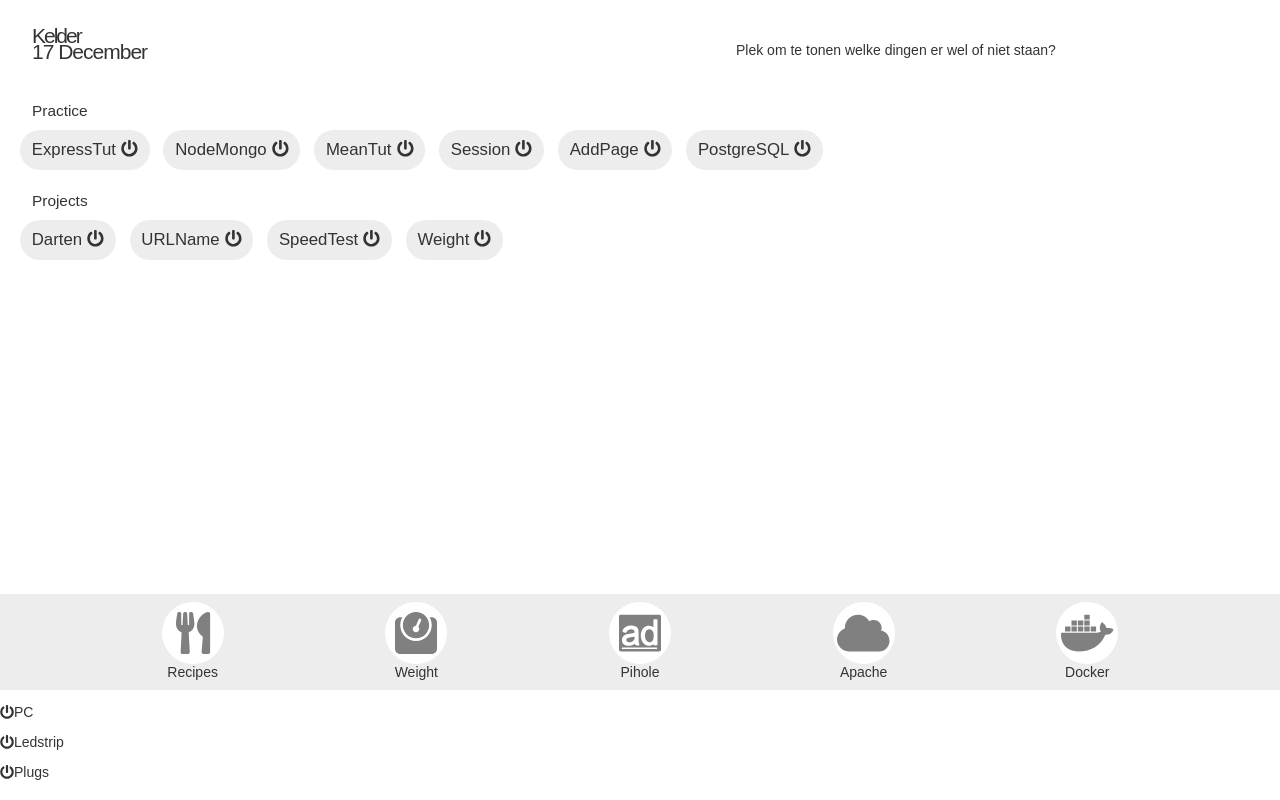
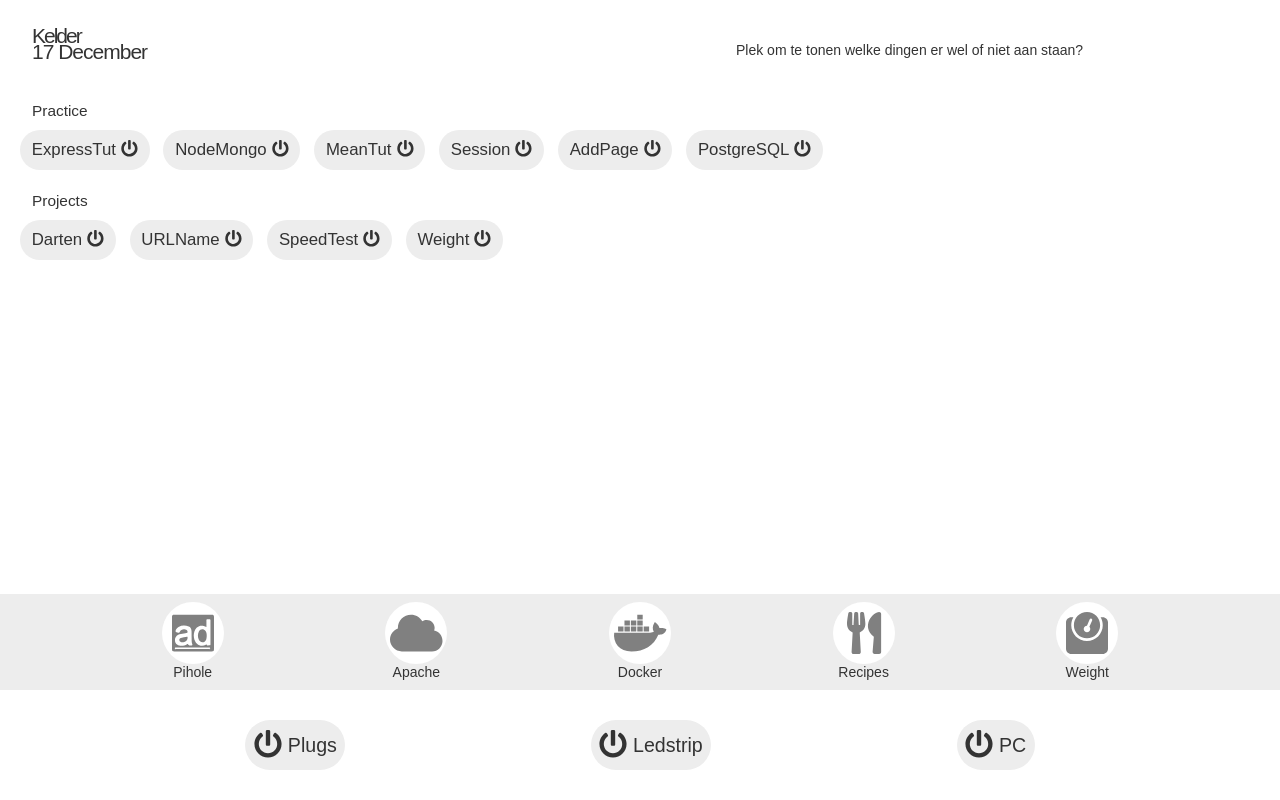
Before and after one commit to ASdeWekker/backup, a PHP site: page / in a window 1280 px wide. Run offline with PHP 8.4, Linux system fonts and the light colour scheme.

Commit message:
finished prototype styling, now ready for some minor tweaks if needed

```diff
--- a/practice/projects/kelder-prototype/index.html
+++ b/practice/projects/kelder-prototype/index.html
@@ -17,7 +17,7 @@
           </div>
         </div>
         <div class="header--container--right">
-          <p class="header--container--right--placeholder">Plek om te tonen welke dingen er wel of niet staan?</p>
+          <p class="header--container--right--placeholder">Plek om te tonen welke dingen er wel of niet aan staan?</p>
         </div>
       </div>
     </header>
@@ -45,29 +45,23 @@
     </section>
     <section class="bottom">
       <div class="most-used-places">
-        <div class="container"><a class="container--button recipes" href="javascript:void();">
-            <div class="container--button--circle"><i class="fas fa-utensils"></i></div>
-            <p class="container--button--text">Recipes</p></a><a class="container--button weight" href="javascript:void();">
-            <div class="container--button--circle"><i class="fas fa-weight"></i></div>
-            <p class="container--button--text">Weight</p></a><a class="container--button pihole" href="javascript:void();">
+        <div class="container"><a class="container--button pihole" href="javascript:void();">
             <div class="container--button--circle"><i class="fab fa-adversal"></i></div>
             <p class="container--button--text">Pihole</p></a><a class="container--button apache" href="javascript:void();">
             <div class="container--button--circle"><i class="fas fa-cloud"></i></div>
             <p class="container--button--text">Apache</p></a><a class="container--button docker" href="javascript:void();">
             <div class="container--button--circle"><i class="fab fa-docker"></i></div>
-            <p class="container--button--text">Docker</p></a></div>
+            <p class="container--button--text">Docker</p></a><a class="container--button recipes" href="javascript:void();">
+            <div class="container--button--circle"><i class="fas fa-utensils"></i></div>
+            <p class="container--button--text">Recipes</p></a><a class="container--button weight" href="javascript:void();">
+            <div class="container--button--circle"><i class="fas fa-weight"></i></div>
+            <p class="container--button--text">Weight</p></a></div>
       </div>
       <div class="home-control">
         <div class="container">
-          <div class="container--button pc">
-            <p class="container--button--title"><span class="container--button--title--icon"><a class="container--button--text--icon--link" href="javascript:void();"><i class="fas fa-power-off"></i></a></span><span class="container--button--title--text"><a class="container--button--title--text--link" href="javascript:void();">PC</a></span></p>
-          </div>
-          <div class="container--button ledstrip">
-            <p class="container--button--title"><span class="container--button--title--icon"><a class="container--button--text--icon--link" href="javascript:void();"><i class="fas fa-power-off"></i></a></span><span class="container--button--title--text"><a class="container--button--title--text--link" href="javascript:void();">Ledstrip</a></span></p>
-          </div>
-          <div class="container--button plugs">
-            <p class="container--button--title"><span class="container--button--title--icon"><a class="container--button--text--icon--link" href="javascript:void();"><i class="fas fa-power-off"></i></a></span><span class="container--button--title--text"><a class="container--button--title--text--link" href="javascript:void();">Plugs</a></span></p>
-          </div>
+          <div class="container--button plugs"><a class="container--button--icon" href="javascript:void(0);"><i class="fas fa-power-off"></i></a><a class="container--button--text" href="javascript:void(0);">Plugs</a></div>
+          <div class="container--button ledstrip"><a class="container--button--icon" href="javascript:void(0);"><i class="fas fa-power-off"></i></a><a class="container--button--text" href="javascript:void(0);">Ledstrip</a></div>
+          <div class="container--button pc"><a class="container--button--icon" href="javascript:void(0);"><i class="fas fa-power-off"></i></a><a class="container--button--text" href="javascript:void(0);">PC</a></div>
         </div>
       </div>
     </section>
--- a/practice/projects/kelder-prototype/styles.css
+++ b/practice/projects/kelder-prototype/styles.css
@@ -157,8 +157,27 @@ html body .container-big .bottom .home-control {
   width: 100%;
 }
 html body .container-big .bottom .home-control .container {
+  align-items: center;
+  display: flex;
+  flex-flow: row nowrap;
   height: 110px;
+  justify-content: space-evenly;
   width: 100%;
+}
+html body .container-big .bottom .home-control .container--button {
+  align-items: center;
+  background: #ededed;
+  border-radius: 30px;
+  display: flex;
+  height: 50px;
+  padding: 0 0.6em;
+}
+html body .container-big .bottom .home-control .container--button--icon {
+  font-size: 2em;
+  margin-right: 6px;
+}
+html body .container-big .bottom .home-control .container--button--text {
+  font-size: 1.4em;
 }
 
 /*# sourceMappingURL=styles.css.map */
```
Also changed, not shown: practice/projects/kelder-prototype/index.pug (+20 -29 lines), practice/projects/kelder-prototype/styles.sass (+17 -5 lines).
